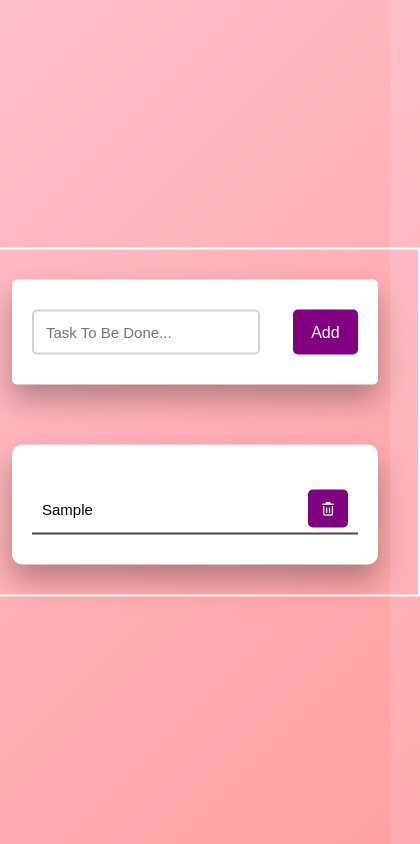
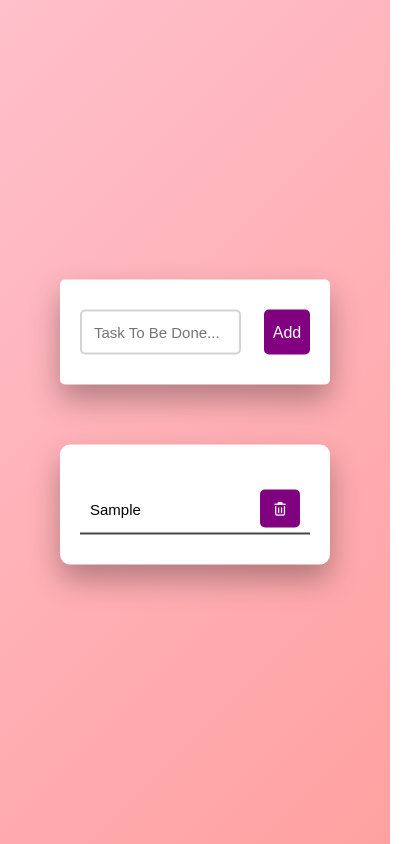
Before and after one commit to Zeynab-jalalian/To-do-List-, a plain HTML site: page index.html in a window 390 px wide. Both pictures are taken after typing "Sample" into the empty fields and a click on the button "Add". Shown: the whole page, 420 px wide, since content can reach past the window. Drawn offline with Linux system fonts and the light colour scheme.

Commit message:
responsive

```diff
--- a/script.js
+++ b/script.js
@@ -2,6 +2,7 @@ document.querySelector("#push").onclick = function () {
   if (document.querySelector("#newtask input").value.length == 0) {
     alert("Please Enter A Task");
   } else {
+    document.querySelector("#tasks").style.display="block";
     document.querySelector("#tasks").innerHTML += `
         <div class="task">
           <span id="taskname">
--- a/style.css
+++ b/style.css
@@ -58,6 +58,7 @@ body {
   cursor: pointer;
 }
 #tasks {
+  display: none;
   background: #fff;
   padding: 30px 20px;
   margin-top: 60px;
@@ -95,3 +96,9 @@ body {
 .completed {
   text-decoration: line-through;
 }
+@media (max-width:500px) {
+  .container {
+    min-width: 350px;
+    border: none;
+  }
+}
```
